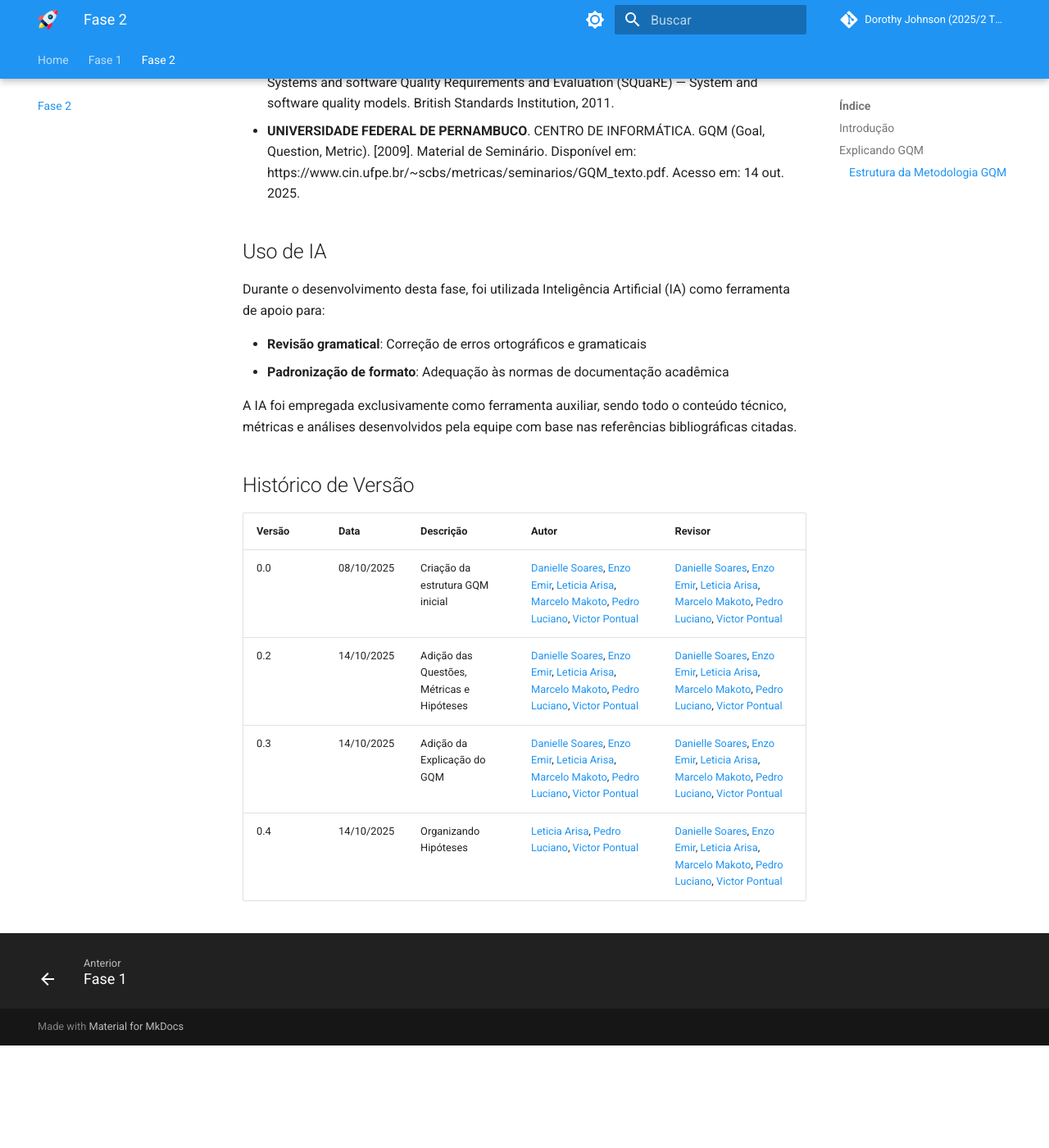
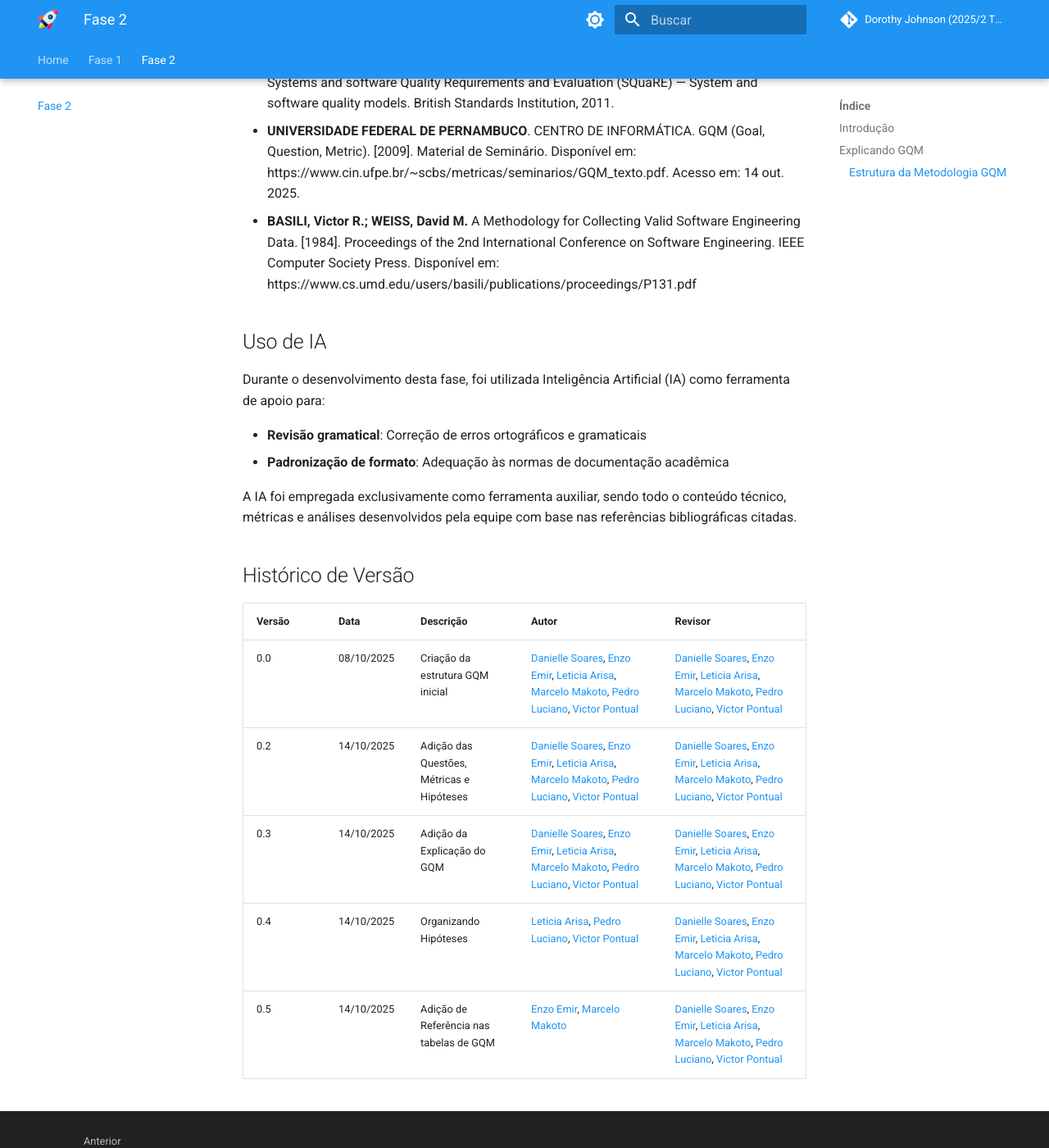
Before and after one commit to FCTE-Qualidade-de-Software-1/2025-2_T02_DOROTHY-JOHNSON, an MkDocs documentation site: the page built from docs/fase2/execucaoFase2.md, in a window 1280 px wide and 1400 px high, scrolled down 4723 px. Shown: the whole window at 82% size. Built offline with MkDocs 1.6.1 and Material for MkDocs 9.7.7, drawn with Linux system fonts in a browser that asks for light colours; comment, search, counter and statistics services are not loaded; before the commit the page ends 5998 px from its top, so only the background shows below that; some of the changed text lies outside the part shown.

Commit message:
update: Adição de Referência nas tabelas de GQM
Co-Authored-By: ENZO EMIR VIANA FERRAZ <164296530+EnzoEmir@users.noreply.github.com>

```diff
--- a/docs/fase2/execucaoFase2.md
+++ b/docs/fase2/execucaoFase2.md
@@ -40,7 +40,7 @@
 | **SOB O PONTO DE VISTA** | Artista Digital |
 | **CONTEXTO** | Disciplina Qualidade de Software 1 |
 
-<font size="3"><p style="text-align: center">Fonte: Autores. (2025)</p></font>
+<font size="3"><p style="text-align: center">Fonte: Adaptado de Basili e Weiss (1984).</p></font>
 
 ## Questões e Métricas
 
@@ -94,7 +94,7 @@
 | **SOB O PONTO DE VISTA** | Artista Digital |
 | **CONTEXTO** | Disciplina Qualidade de Software 1 |
 
-<font size="3"><p style="text-align: center">Fonte: Autores. (2025)</p></font>
+<font size="3"><p style="text-align: center">Fonte: Adaptado de Basili e Weiss (1984).</p></font>
 
 ## Questões e Métricas
 
@@ -145,6 +145,7 @@
 
 - **ISO/IEC 25010:2011 (BS ISO/IEC 25010:2011)**. Systems and software engineering — Systems and software Quality Requirements and Evaluation (SQuaRE) — System and software quality models. British Standards Institution, 2011.
 - **UNIVERSIDADE FEDERAL DE PERNAMBUCO**. CENTRO DE INFORMÁTICA. GQM (Goal, Question, Metric). [2009]. Material de Seminário. Disponível em: https://www.cin.ufpe.br/~scbs/metricas/seminarios/GQM_texto.pdf. Acesso em: 14 out. 2025.
+- **BASILI, Victor R.; WEISS, David M.** A Methodology for Collecting Valid Software Engineering Data. [1984]. Proceedings of the 2nd International Conference on Software Engineering. IEEE Computer Society Press. Disponível em: https://www.cs.umd.edu/users/basili/publications/proceedings/P131.pdf
 
 
 ## Uso de IA
@@ -166,3 +167,4 @@
 | 0.2 | 14/10/2025 | Adição das Questões, Métricas e Hipóteses | [Danielle Soares](https://github.com/danielle-soaress), [Enzo Emir](https://github.com/EnzoEmir), [Leticia Arisa](https://github.com/Leticia-Arisa-K-Higa), [Marcelo Makoto](https://github.com/MM4k), [Pedro Luciano](https://github.com/PedroALuciano), [Victor Pontual](https://github.com/VictorPontual) | [Danielle Soares](https://github.com/danielle-soaress), [Enzo Emir](https://github.com/EnzoEmir), [Leticia Arisa](https://github.com/Leticia-Arisa-K-Higa), [Marcelo Makoto](https://github.com/MM4k), [Pedro Luciano](https://github.com/PedroALuciano), [Victor Pontual](https://github.com/VictorPontual) |
 | 0.3 | 14/10/2025 | Adição da Explicação do GQM | [Danielle Soares](https://github.com/danielle-soaress), [Enzo Emir](https://github.com/EnzoEmir), [Leticia Arisa](https://github.com/Leticia-Arisa-K-Higa), [Marcelo Makoto](https://github.com/MM4k), [Pedro Luciano](https://github.com/PedroALuciano), [Victor Pontual](https://github.com/VictorPontual) | [Danielle Soares](https://github.com/danielle-soaress), [Enzo Emir](https://github.com/EnzoEmir), [Leticia Arisa](https://github.com/Leticia-Arisa-K-Higa), [Marcelo Makoto](https://github.com/MM4k), [Pedro Luciano](https://github.com/PedroALuciano), [Victor Pontual](https://github.com/VictorPontual) |
 | 0.4 | 14/10/2025 | Organizando Hipóteses | [Leticia Arisa](https://github.com/Leticia-Arisa-K-Higa), [Pedro Luciano](https://github.com/PedroALuciano), [Victor Pontual](https://github.com/VictorPontual) | [Danielle Soares](https://github.com/danielle-soaress), [Enzo Emir](https://github.com/EnzoEmir), [Leticia Arisa](https://github.com/Leticia-Arisa-K-Higa), [Marcelo Makoto](https://github.com/MM4k), [Pedro Luciano](https://github.com/PedroALuciano), [Victor Pontual](https://github.com/VictorPontual) |
+| 0.5 | 14/10/2025 | Adição de Referência nas tabelas de GQM | [Enzo Emir](https://github.com/EnzoEmir), [Marcelo Makoto](https://github.com/MM4k) | [Danielle Soares](https://github.com/danielle-soaress), [Enzo Emir](https://github.com/EnzoEmir), [Leticia Arisa](https://github.com/Leticia-Arisa-K-Higa), [Marcelo Makoto](https://github.com/MM4k), [Pedro Luciano](https://github.com/PedroALuciano), [Victor Pontual](https://github.com/VictorPontual) |
```
